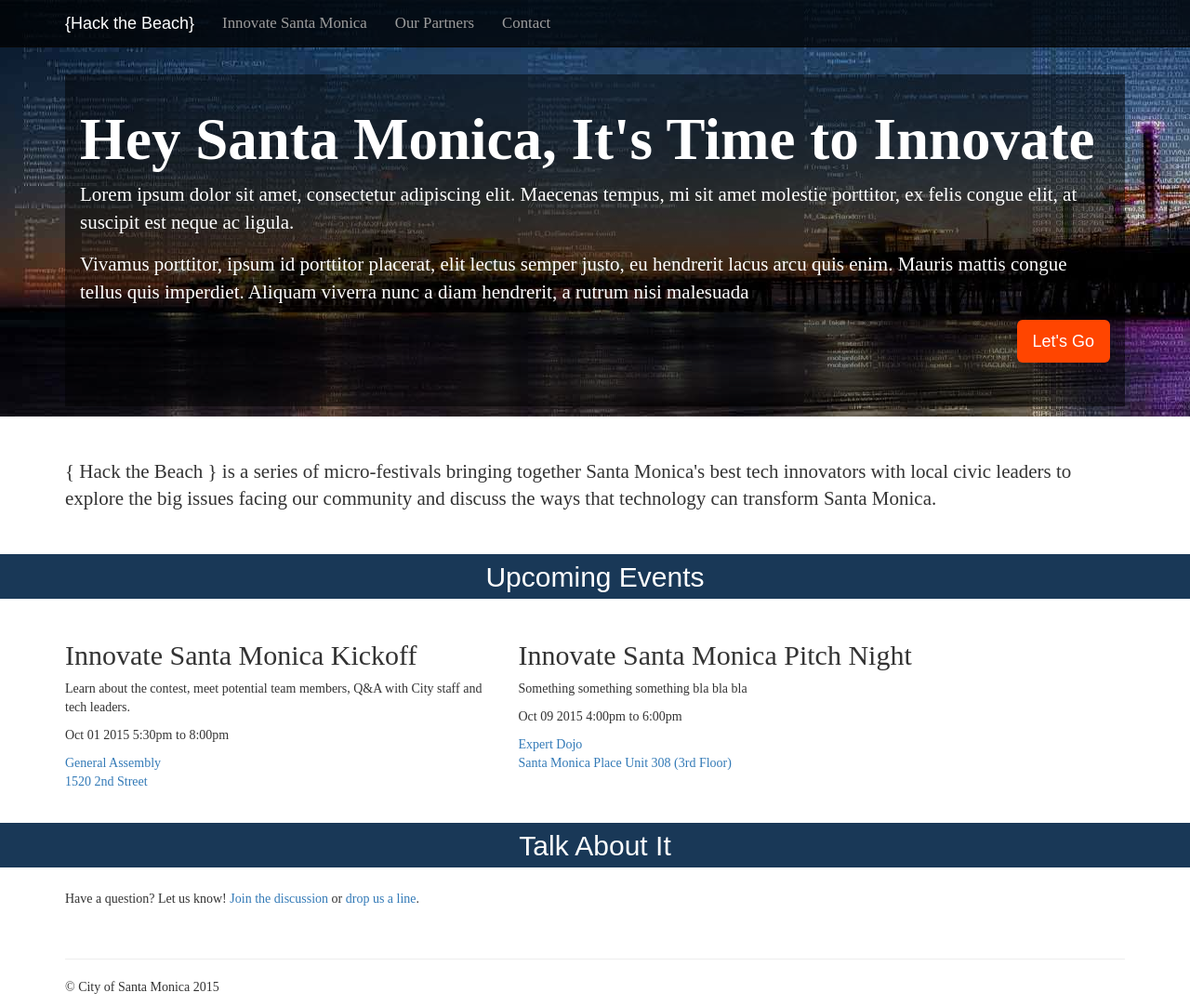
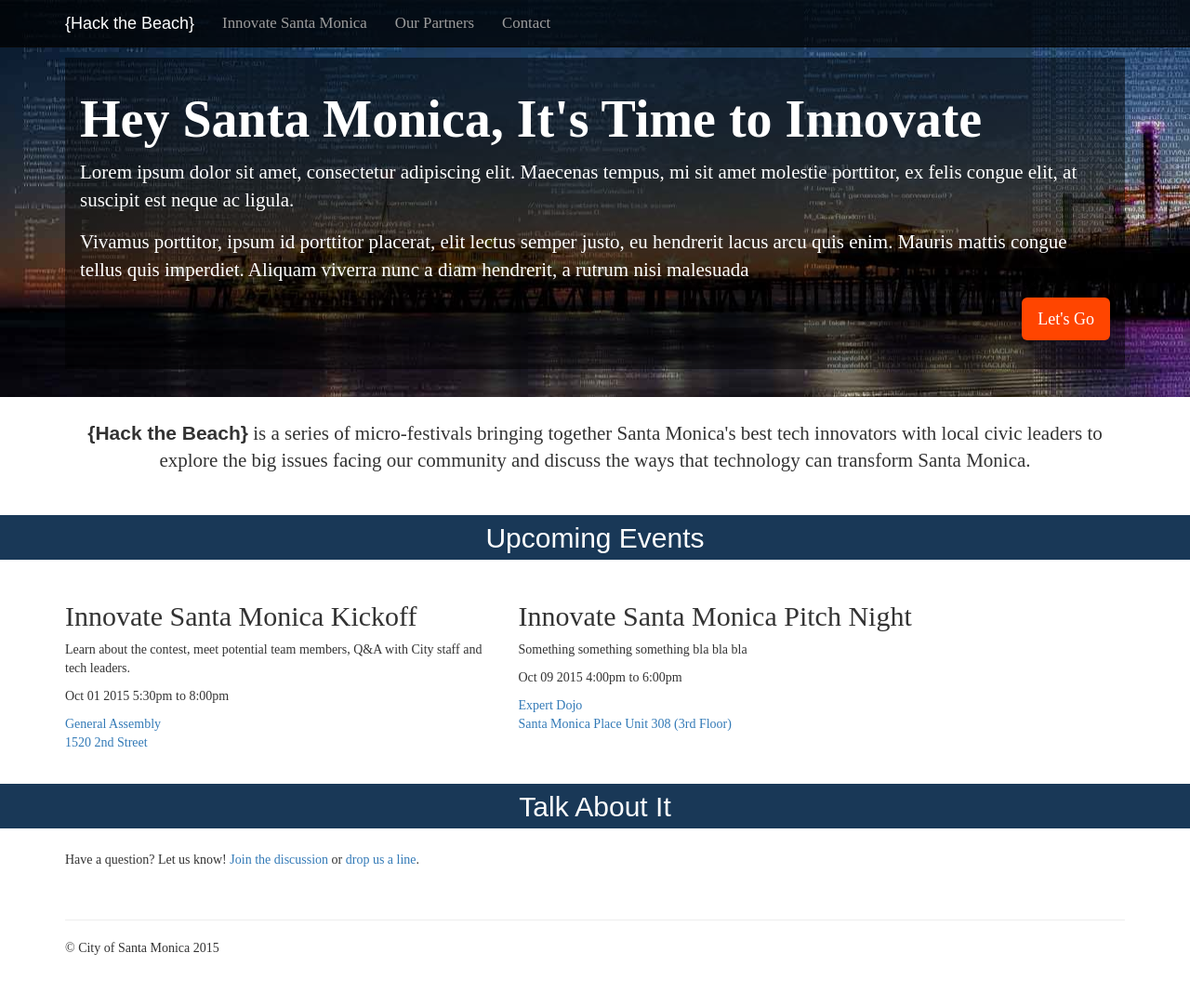
Before and after one commit to CityofSantaMonica/hackthebeach, a Jekyll site: the page built from index.html, in a window 1280 px wide and 1082 px high. Shown: the whole window at 93% size. Built offline with Jekyll 4.4.1, drawn with Linux system fonts in a browser that asks for light colours; nearby versions of some CDN libraries; comment, search, counter and statistics services are not loaded.

Commit message:
cleanup the styles

```diff
--- a/_includes/index/jumbotron.html
+++ b/_includes/index/jumbotron.html
@@ -1,10 +1,10 @@
 <h1>Hey Santa Monica, It's Time to Innovate</h1>
 
-<p class="lead">Lorem ipsum dolor sit amet, consectetur adipiscing elit. Maecenas tempus, mi sit amet molestie porttitor, ex felis congue elit, at suscipit est neque ac ligula. </p>
+<p>Lorem ipsum dolor sit amet, consectetur adipiscing elit. Maecenas tempus, mi sit amet molestie porttitor, ex felis congue elit, at suscipit est neque ac ligula. </p>
 
 <p>Vivamus porttitor, ipsum id porttitor placerat, elit lectus semper justo, eu hendrerit lacus arcu quis enim. Mauris mattis congue tellus quis imperdiet. Aliquam viverra nunc a diam hendrerit, a rutrum nisi malesuada
 </p>
 
 <p class="clearfix">
-  <a class="btn btn-lg pull-right" href="{{ site.baseurl }}/innovate-santa-monica"><span class="fi fi-fw fi-bulb"></span> Let's Go</a>
+  <a class="btn btn-default btn-lg pull-right" href="{{ site.baseurl }}/innovate-santa-monica"><span class="fi fi-fw fi-bulb"></span> Let's Go</a>
 </p>
--- a/_includes/index/overview.html
+++ b/_includes/index/overview.html
@@ -1,5 +1,5 @@
 <div class="row">
   <div class="col-md-12">
-    <p class="lead">{ Hack the Beach } is a series of micro-festivals bringing together Santa Monica's best tech innovators with local civic leaders to explore the big issues facing our community and discuss the ways that technology can transform Santa Monica.</p>
+    <p class="lead text-center"><strong class="hack">{Hack the Beach}</strong> is a series of micro-festivals bringing together Santa Monica's best tech innovators with local civic leaders to explore the big issues facing our community and discuss the ways that technology can transform Santa Monica.</p>
   </div>
 </div>
--- a/_includes/innovate-santa-monica/challenges.html
+++ b/_includes/innovate-santa-monica/challenges.html
@@ -1,17 +1,17 @@
 <div class="row">
   <div class="col-md-4">
     <h2 class="text-center">Community</h2>
-    <img src="http://lorempixel.com/400/400/people" />
+    <img class="img-responsive" src="http://lorempixel.com/400/400/people" />
     <p>Lorem ipsum dolor sit amet, consectetur adipiscing elit. Maecenas tempus, mi sit amet molestie porttitor, ex felis congue elit, at suscipit est neque ac ligula. Vivamus porttitor, ipsum id porttitor placerat, elit lectus semper justo, eu hendrerit lacus arcu quis enim.</p>
   </div>
   <div class="col-md-4">
     <h2 class="text-center">Mobility</h2>
-    <img src="http://lorempixel.com/400/400/transport" />
+    <img class="img-responsive" src="http://lorempixel.com/400/400/transport" />
     <p>Lorem ipsum dolor sit amet, consectetur adipiscing elit. Maecenas tempus, mi sit amet molestie porttitor, ex felis congue elit, at suscipit est neque ac ligula. Vivamus porttitor, ipsum id porttitor placerat, elit lectus semper justo, eu hendrerit lacus arcu quis enim.</p>
   </div>
   <div class="col-md-4">
     <h2 class="text-center">Citizen Engagement</h2>
-    <img src="http://lorempixel.com/400/400/city" />
+    <img class="img-responsive" src="http://lorempixel.com/400/400/city" />
     <p>Lorem ipsum dolor sit amet, consectetur adipiscing elit. Maecenas tempus, mi sit amet molestie porttitor, ex felis congue elit, at suscipit est neque ac ligula. Vivamus porttitor, ipsum id porttitor placerat, elit lectus semper justo, eu hendrerit lacus arcu quis enim.</p>
   </div>
 </div>
--- a/_includes/navbar.html
+++ b/_includes/navbar.html
@@ -7,7 +7,7 @@
         <span class="icon-bar"></span>
         <span class="icon-bar"></span>
       </button>
-      <a class="navbar-brand" href="{{ site.baseurl }}/">{Hack the Beach}</a>
+      <a class="navbar-brand hack" href="{{ site.baseurl }}/">{Hack the Beach}</a>
     </div>
     <div class="collapse navbar-collapse">
       <ul class="nav navbar-nav">
--- /dev/null
+++ b/_sass/jumbotron.scss
@@ -0,0 +1,43 @@
+@import "variables";
+
+.jumbotron {
+  background: url('../assets/hero.jpg') no-repeat top left;
+  color: $white;
+  margin-bottom: 0;
+  padding-bottom: #{$spacer * 2};
+  min-height: 200px;
+
+  .content {
+    margin-top: #{$spacer * 2};
+    background: rgba(0, 0, 0, 0.5);
+    padding: #{$spacer};
+  }
+
+  h1 {
+    font-size: 2em;
+    font-weight: bold;
+  }
+
+  p {
+    font-size: 1.2em;
+  }
+
+  @media #{$screen-md} {
+    min-height: 350px;
+    padding: 30px 15px;
+
+    h1 {
+      font-size: 2.5em;
+    }
+
+    p {
+      font-size: 1.5em;
+    }
+  }
+
+  @media #{$screen-lg} {
+    h1 {
+      font-size: 4em;
+    }
+  }
+}
--- a/_sass/mixins.scss
+++ /dev/null
@@ -1,43 +0,0 @@
-@mixin resetList() {
-  list-style: none;
-  padding-left: 0;
-}
-
-@mixin centerIconText() {
-  display: table;
-  > i,
-  > span {
-    display: table-cell;
-    vertical-align: middle;
-  }
-}
-
-@mixin smallIcon() {
-  font-size: 120%;
-  padding-right: 3px;
-}
-
-@mixin mediumIcon($padding) {
-  font-size: 150%;
-  padding-right: $padding;
-}
-
-@mixin largeIcon() {
-  font-size: 250%;
-  padding-right: 10px;
-}
-
-@mixin drawTriangleFlag($size, $color) {
-    top: 100%;
-    border: solid transparent;
-    content: " ";
-    height: 0;
-    width: 0;
-    position: absolute;
-    pointer-events: none;
-    border-color: rgba(255, 0, 0, 0);
-    border-top-color: $color;
-    border-width: $size;
-    left: 50%;
-    margin-left: -$size;
-}
--- /dev/null
+++ b/_sass/navbar.scss
@@ -0,0 +1,10 @@
+@import "variables";
+
+nav.navbar {
+  background: rgba(0, 0, 0, 0.75);
+  font-size: larger;
+
+  .navbar-brand {
+    color: $white;
+  }
+}
--- /dev/null
+++ b/_sass/section.scss
@@ -0,0 +1,28 @@
+@import "variables";
+
+.header {
+  background-color: $sectionHeaderColor;
+  color: $white;
+  font-family: $hackFont;
+  font-weight: bold;
+  padding: #{$spacer / 2} 0;
+  height: #{$spacer * 3};
+
+  h2 {
+    width: 100%;
+    margin: 0;
+  }
+
+  &:first-of-type,
+  &.data {
+    margin-top: 0;
+  }
+}
+
+.section {
+  padding: $sectionSpacer 0;
+}
+
+.section + .section {
+  padding-top: 0;
+}
--- a/_sass/variables.scss
+++ b/_sass/variables.scss
@@ -1,11 +1,16 @@
 $spacer: 16px;
 $sectionSpacer: #{$spacer * 1.5 };
+$triangleSize: 12px;
+
 $bodyFont: "myriad-pro";
 $hackFont: "larabiefont", sans-serif;
-$highlightColor: orangered;
-$sectionHeaderColor: #193857;
-$triangleSize: 12px;
+
 $white: #fff;
 $gray: #eee;
 $darkgray: #54585b;
-$screen-md: "screen and (min-width: 768px)";
+$highlightColor: orangered;
+$sectionHeaderColor: #193857;
+
+$screen-sm: "screen and (min-width: 768px)";
+$screen-md: "screen and (min-width: 992px)";
+$screen-lg: "screen and (min-width: 1200px)";
--- a/css/main.scss
+++ b/css/main.scss
@@ -3,113 +3,24 @@
 @charset "utf-8";
 
 @import "variables";
-@import "mixins";
+@import "navbar";
+@import "jumbotron";
+@import "section";
 
 body {
   font-family: $bodyFont;
 }
 
-body > nav.navbar {
-  background: rgba(0, 0, 0, 0.75);
-  font-size: larger;
-
-  .navbar-brand {
-    color: #fff;
-    font-family: $hackFont;
-  }
+.hack {
+  font-family: $hackFont;
 }
 
-a.btn {
+a.btn-default {
   color: $white;
   background-color: $highlightColor;
-  font-family: sans-serif;
-  margin-bottom: $spacer;
+  border-color: transparent;
   &:hover {
     background-color: $gray;
     color: $darkgray;
   }
 }
-
-img { max-width: 100%; }
-
-@media screen and (min-width: 748px) {
-  img.ndoch { margin-left: -#{$spacer * 1.5 } }
-}
-
-.jumbotron {
-  background: url('../assets/hero.jpg') no-repeat top left;
-  color: $white;
-  font-size: 1.5em;
-  margin-bottom: 0;
-  padding-bottom: #{$spacer * 2};
-  min-height: 200px;
-
-  @media #{$screen-md} {
-    min-height: 350px;
-    //padding-top: #{$spacer * 4};
-  }
-
-  .content {
-    margin-top: #{$spacer * 2};
-    background: rgba(0, 0, 0, 0.5);
-    padding: #{$spacer};
-  }
-
-  img.logo {
-    width: 96px;
-    @media #{$screen-md} {
-      width: 120px;
-    }
-
-    &:first-of-type {
-      margin-bottom: 10px;
-    }
-  }
-
-  ul {
-    @include resetList();
-    padding-left: #{$spacer * 1.5};
-
-    li {
-      &:before {
-        content: "> ";
-      }
-    }
-  }
-
-  h1, h2, li {
-    font-weight: bold;
-  }
-}
-
-.header {
-  background-color: $sectionHeaderColor;
-  color: $white;
-  font-family: $hackFont;
-  font-weight: bold;
-  padding: #{$spacer / 2} 0;
-  height: #{$spacer * 3};
-
-  h2 {
-    width: 100%;
-    margin: 0;
-  }
-
-  &:first-of-type,
-  &.data {
-    margin-top: 0;
-  }
-}
-
-.section {
-  padding: $sectionSpacer 0;
-}
-
-div.section.events {
-  //background-color: #54585b;
-  //color: #fff;
-  a {
-    //
-color: #accdec;
-  }
-}
```
